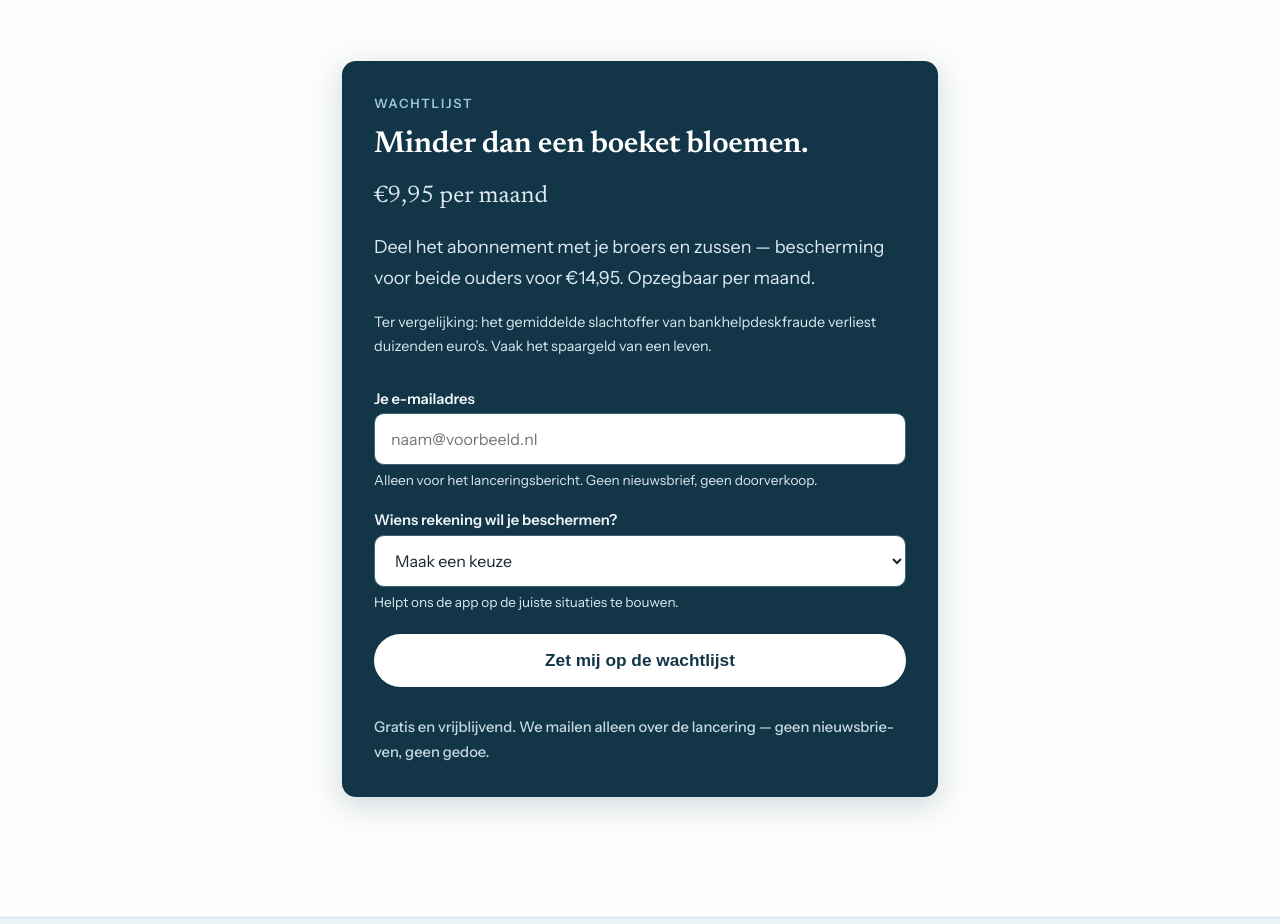
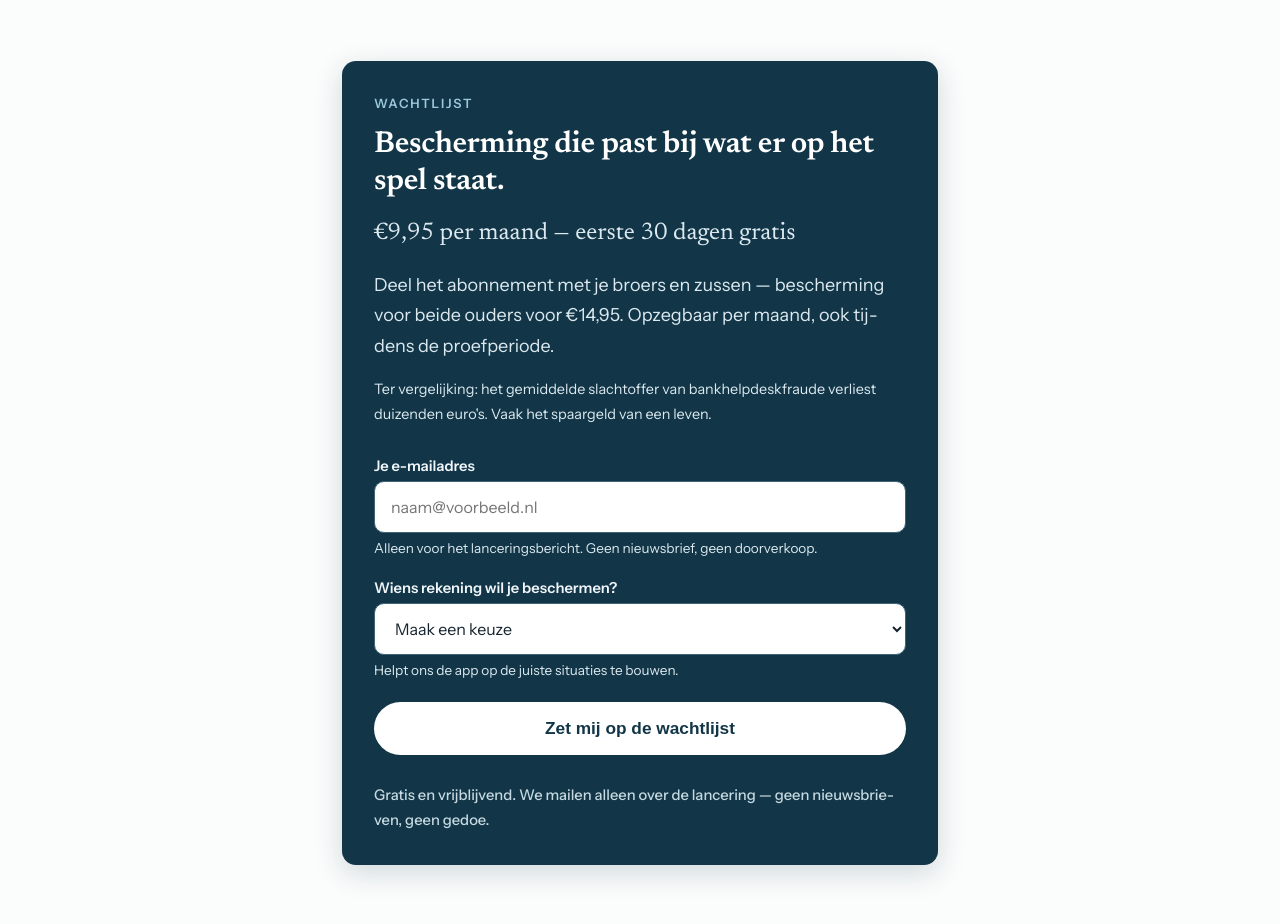
Before and after one commit to goosbarentsen/seintje, a plain HTML site: page site/index.html in a window 1280 px wide. Shown: the part 5840-6764 px from the top of the page. Drawn offline with Linux system fonts and the light colour scheme.

Commit message:
Add 30-day free trial and replace flowers-comparison price headline
'Minder dan een boeket bloemen' undercut the product by anchoring
price against something trivial and disposable, working against the
smoke-detector/reality-check tone built up on the rest of the page.
Replaced with a stakes-first headline; existing fraud-loss comparison
sentence now carries the value argument instead.

```diff
--- a/site/index.html
+++ b/site/index.html
@@ -605,9 +605,9 @@
 <section class="wrap" id="aanmelden">
   <div class="signup">
     <span class="eyebrow" style="color:#9CC8DE">Wachtlijst</span>
-    <h2>Minder dan een boeket bloemen.</h2>
-    <p class="price">€9,95 per maand</p>
-    <p>Deel het abonnement met je broers en zussen — bescherming voor beide ouders voor €14,95. Opzegbaar per maand.</p>
+    <h2>Bescherming die past bij wat er op het spel staat.</h2>
+    <p class="price">€9,95 per maand — eerste 30 dagen gratis</p>
+    <p>Deel het abonnement met je broers en zussen — bescherming voor beide ouders voor €14,95. Opzegbaar per maand, ook tijdens de proefperiode.</p>
     <p style="font-size:.9rem">Ter vergelijking: het gemiddelde slachtoffer van bankhelpdeskfraude verliest duizenden euro's. Vaak het spaargeld van een leven.</p>
 
     <form id="waitlist-form" action="https://formspree.io/f/xvzekdrd" method="POST">
```
